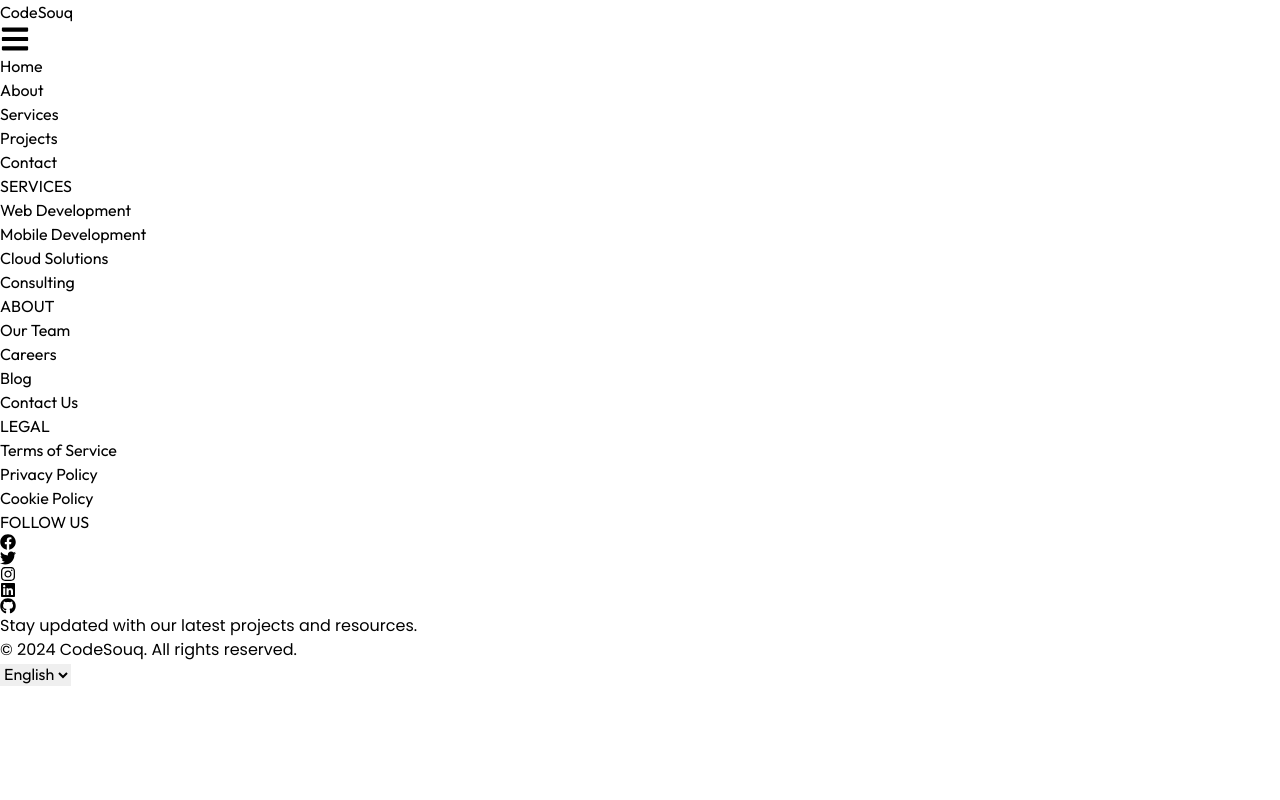
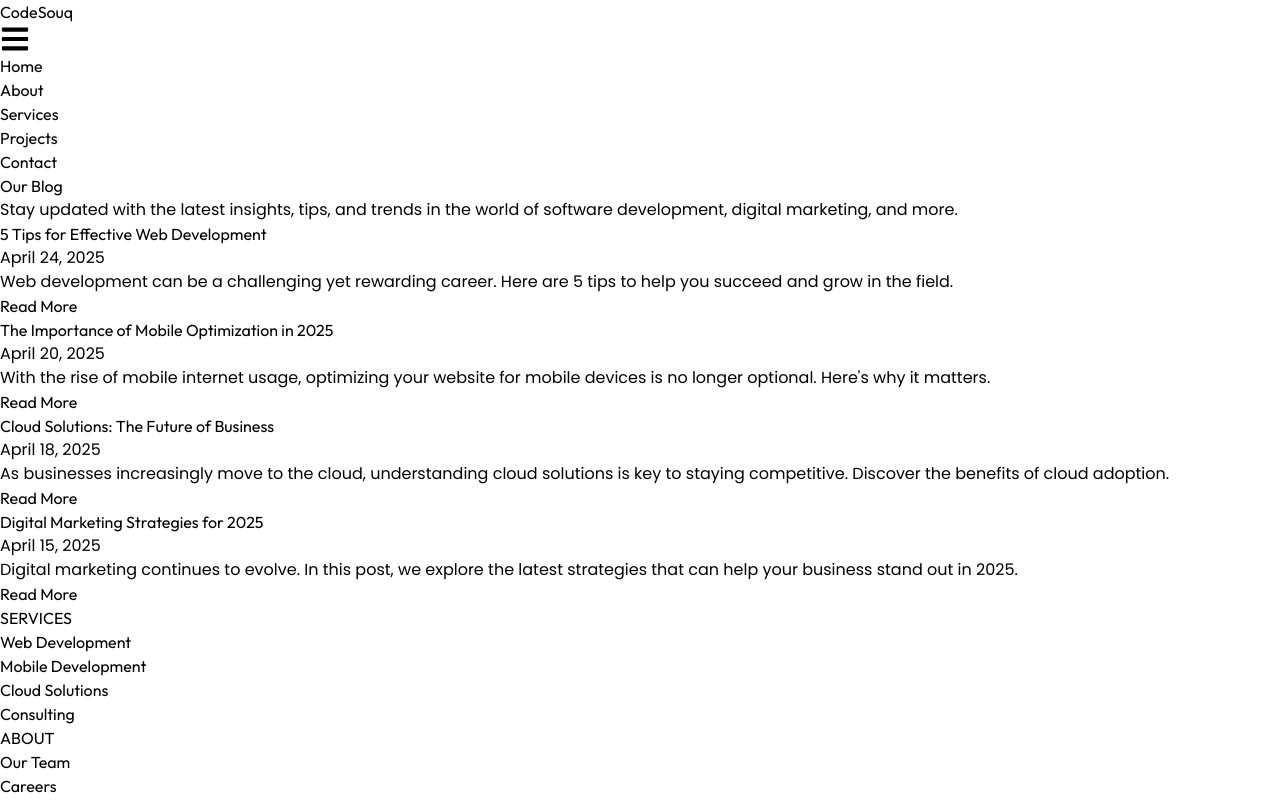
Before and after one commit to razique20/codesouq, a React (Vite) app: page /blog in a window 1280 px wide. Shown: the top 800 px of the page. Built offline with nearby package versions, Linux system fonts and the light colour scheme; a web font is replaced by a local one.

Commit message:
updated pages

```diff
--- a/src/App.jsx
+++ b/src/App.jsx
@@ -11,6 +11,7 @@ import CookiePolicy from "./pages/CookiePolicy";
 import OngoingProjects from "./pages/OngoingProjects"; // Import the OngoingProjects component
 import PrivacyPolicy from "./pages/PrivacyPolicy";
 import TermsOfPolicy from "./pages/TermsOfPolicy";
+import BlogPage from "./pages/BlogPage";
 
 const App = () => {
   return (
@@ -35,6 +36,7 @@ const App = () => {
         <Route path="/privacy-policy" element={<PrivacyPolicy />} />
         <Route path="/cookie-policy" element={<CookiePolicy />} />
         <Route path="/careers" element={<CareerPage />} />
+        <Route path="/blog" element={<BlogPage />} />
       </Routes>
       <Footer />
     </div>
--- a/src/components/Footer.jsx
+++ b/src/components/Footer.jsx
@@ -29,8 +29,8 @@ const Footer = () => {
             <ul className="space-y-2">
               <li>Our Team</li>
               <a href="careers"><li>Careers</li></a>
-              <a href="careers"><li>Blog</li></a>
-              <a href="careers"><li>Contact Us</li></a>
+              <a href="blog"><li>Blog</li></a>
+              <a href="contact"><li>Contact Us</li></a>
             </ul>
           </div>
 
--- a/src/components/WhatsAppIcon.jsx
+++ b/src/components/WhatsAppIcon.jsx
@@ -3,7 +3,7 @@ import { FaWhatsapp } from 'react-icons/fa';
 
 const WhatsAppIcon = () => {
   // Replace with your own WhatsApp phone number (with country code)
-  const phoneNumber = "1234567890"; // Your WhatsApp phone number here
+  const phoneNumber = "+971504220329"; // Your WhatsApp phone number here
   const message = "Hello, I need help with my project!"; // Optional prefilled message
 
   const whatsappLink = `https://wa.me/${phoneNumber}?text=${encodeURIComponent(message)}`;
--- a/src/pages/BlogPage.jsx
+++ b/src/pages/BlogPage.jsx
@@ -36,7 +36,7 @@ const BlogPage = () => {
   return (
     <section className="min-h-screen bg-white py-16 px-4">
       <div className="container mx-auto text-center mb-12">
-        <h2 className="text-4xl font-bold mb-6 text-gray-800">Our Blog</h2>
+        <h2 className="text-3xl font-bold mb-6 text-gray-800 py-5">Our Blog</h2>
         <p className="text-xl text-gray-600">
           Stay updated with the latest insights, tips, and trends in the world
           of software development, digital marketing, and more.
```
